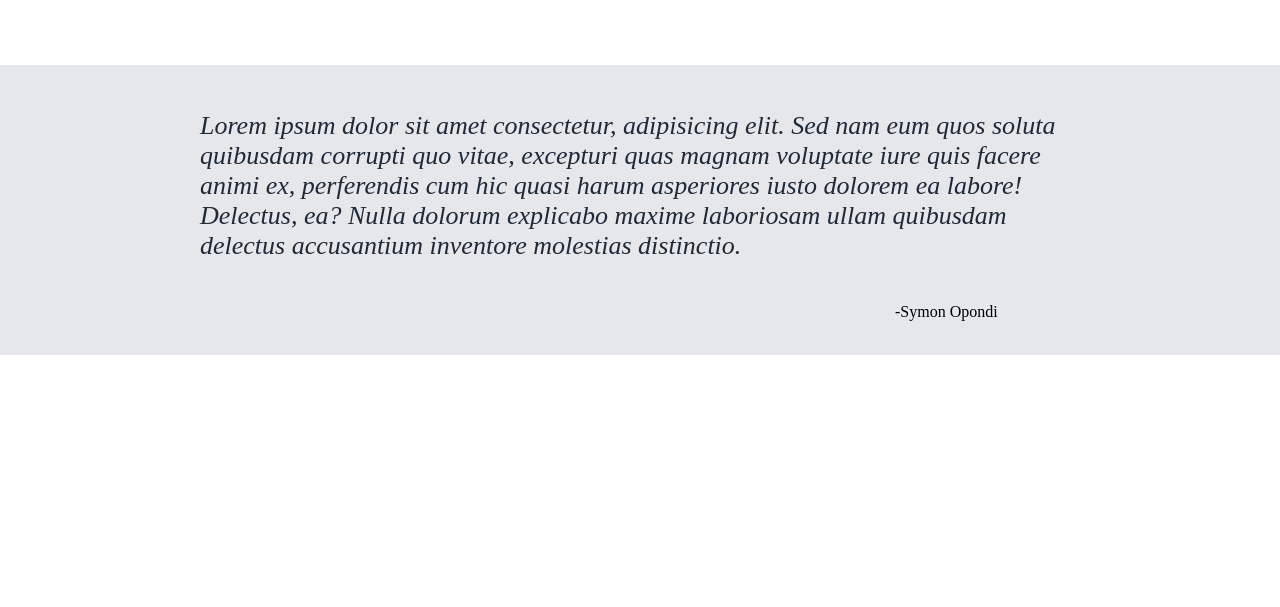
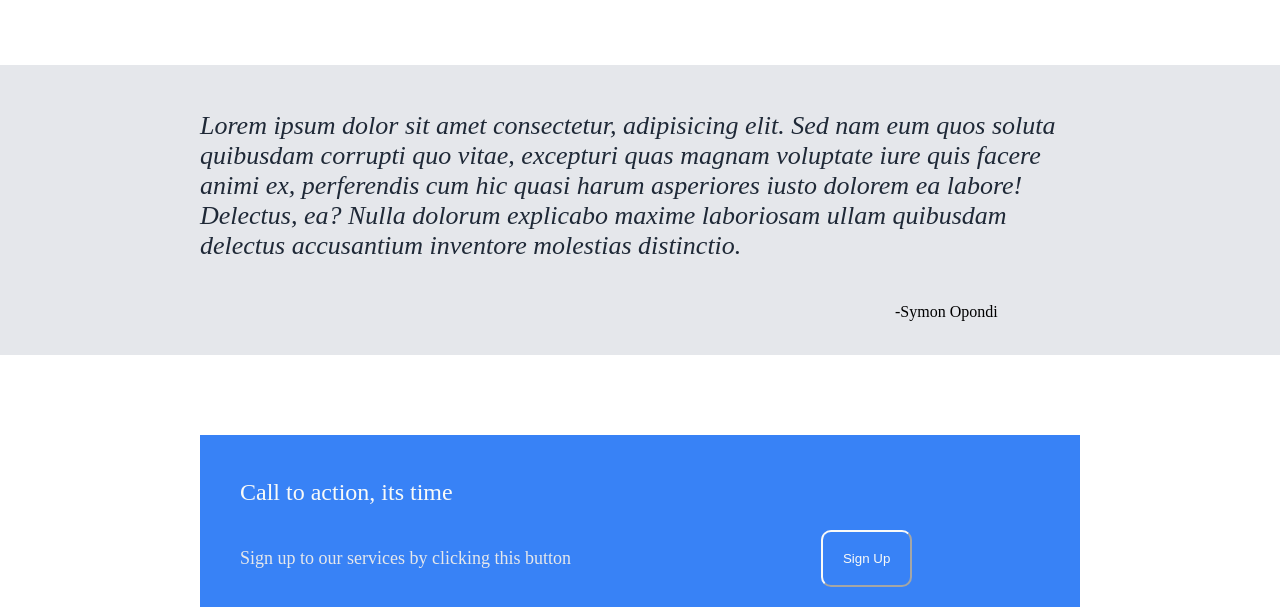
Before and after one commit to symonogwe/Flexbox-project, a plain HTML site: page index.html in a window 1280 px wide. Shown: the part 735-1342 px from the top of the page. Before the commit the page ends 1090 px from the top, so only its background shows below. Drawn offline with Linux system fonts and the light colour scheme.

Commit message:
Add action container to Hyml and styled it.

```diff
--- a/index.html
+++ b/index.html
@@ -65,5 +65,14 @@
       </p>
       <p class="inspiration-quote">-Symon Opondi</p>
     </div>
+    <div class="call-action">
+      <p class="action-text">Call to action, its time</p>
+      <div class="action-below">
+        <p class="action-quote">
+          Sign up to our services by clicking this button
+        </p>
+        <button class="action-button">Sign Up</button>
+      </div>
+    </div>
   </body>
 </html>
--- a/style.css
+++ b/style.css
@@ -74,6 +74,8 @@ a {
     border-radius: 4px;
     color: #f9faf8;
     background-color: #3882f6;
+    border-color: #3882f6;
+    padding: 0px 20px;
 }
 
 .pic {
@@ -118,3 +120,34 @@ gap: 30px;
     font-size: 26px;
     color: #1f2937;
 }
+
+.call-action {
+    background-color: #3882f6;
+    margin: 80px 200px;
+    padding: 20px 0px 20px 40px;
+    color: #f9faf8;
+}
+
+.action-text {
+    font-size: 24px;
+    font-weight: 300;
+
+}
+
+.action-below {
+    display: flex;
+    gap: 250px;
+}
+
+.action-button {
+    background-color: #3882f6;
+    color: #f9faf8;
+    border-color: #f9faf8;
+    border-radius: 10px;
+    padding: 0px 20px;
+}
+
+.action-quote {
+    font-size: 18px;
+    color: #E5E7EB;
+}
```
